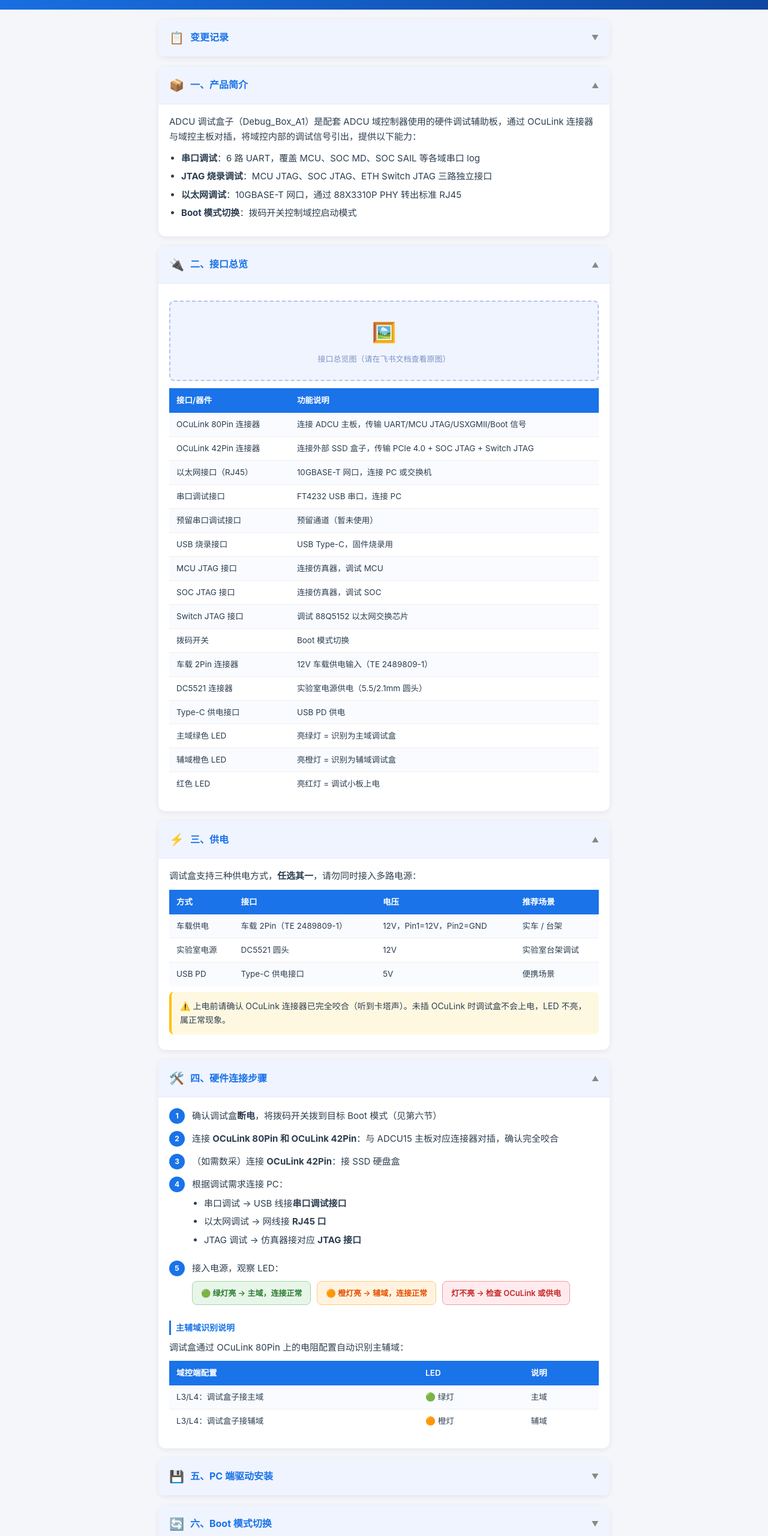
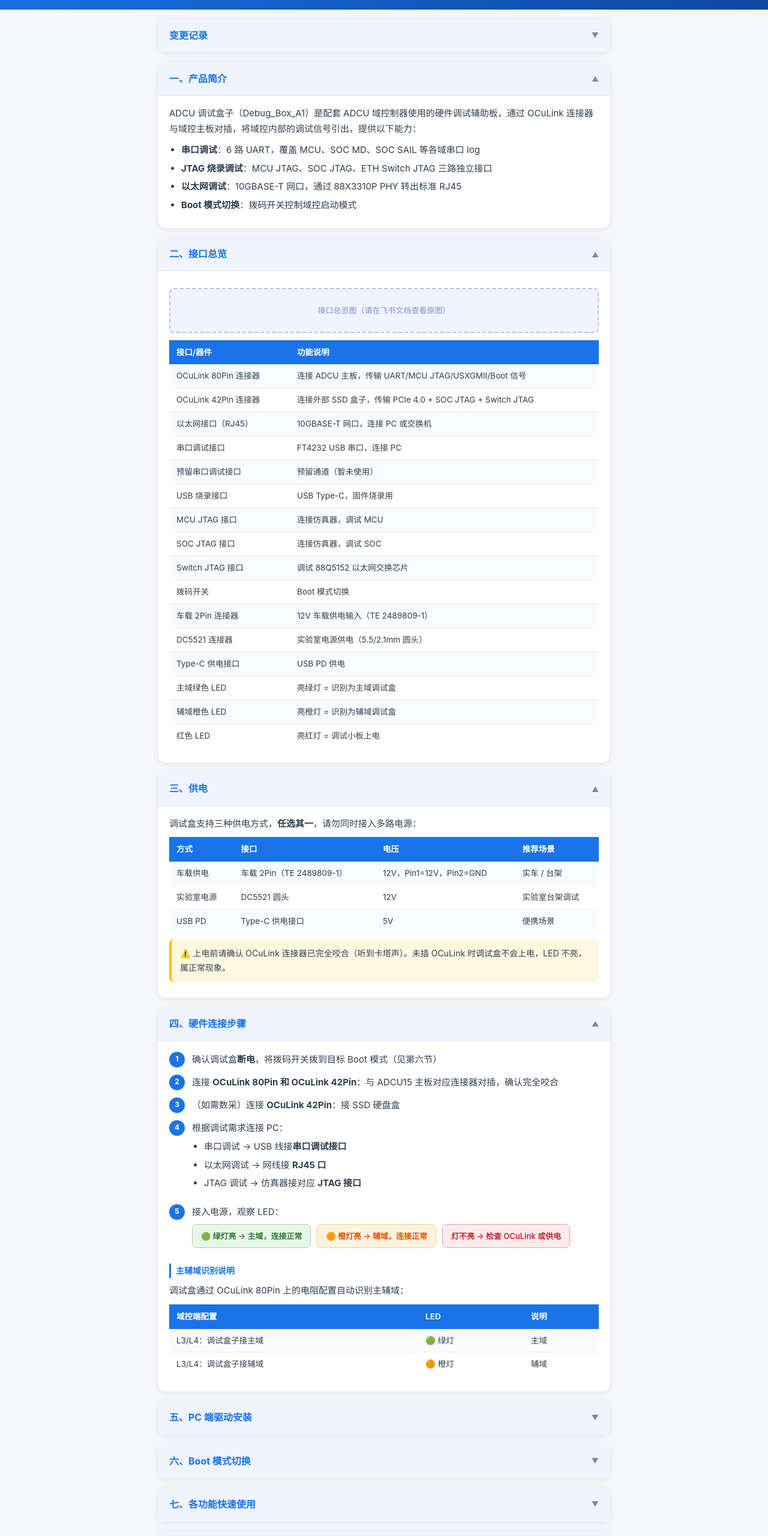
Before and after one commit to yangliu312/adcu-debug-box-guide, a plain HTML site: page index.html in a window 1280 px wide. Shown: the part 140-2700 px from the top of the page at 60% size. Drawn offline with Linux system fonts and the light colour scheme.

Commit message:
Remove emoji icons from all section headers

```diff
--- a/index.html
+++ b/index.html
@@ -116,7 +116,6 @@
   <!-- 变更记录 -->
   <div class="card">
     <div class="card-header" onclick="toggle(this)">
-      <span class="icon">📋</span>
       <span class="title">变更记录</span>
       <span class="arrow">▼</span>
     </div>
@@ -138,7 +137,6 @@
   <!-- 一、产品简介 -->
   <div class="card">
     <div class="card-header open" onclick="toggle(this)">
-      <span class="icon">📦</span>
       <span class="title">一、产品简介</span>
       <span class="arrow">▼</span>
     </div>
@@ -156,14 +154,12 @@
   <!-- 二、接口总览 -->
   <div class="card">
     <div class="card-header open" onclick="toggle(this)">
-      <span class="icon">🔌</span>
       <span class="title">二、接口总览</span>
       <span class="arrow">▼</span>
     </div>
     <div class="card-body show">
       <div class="img-placeholder">
-        <span class="icon">🖼️</span>
-        接口总览图（请在飞书文档查看原图）
+          接口总览图（请在飞书文档查看原图）
       </div>
       <div class="tbl-wrap">
         <table>
@@ -192,7 +188,6 @@
   <!-- 三、供电 -->
   <div class="card">
     <div class="card-header open" onclick="toggle(this)">
-      <span class="icon">⚡</span>
       <span class="title">三、供电</span>
       <span class="arrow">▼</span>
     </div>
@@ -215,7 +210,6 @@
   <!-- 四、硬件连接步骤 -->
   <div class="card">
     <div class="card-header open" onclick="toggle(this)">
-      <span class="icon">🛠️</span>
       <span class="title">四、硬件连接步骤</span>
       <span class="arrow">▼</span>
     </div>
@@ -253,7 +247,6 @@
   <!-- 五、PC 端驱动安装 -->
   <div class="card">
     <div class="card-header" onclick="toggle(this)">
-      <span class="icon">💾</span>
       <span class="title">五、PC 端驱动安装</span>
       <span class="arrow">▼</span>
     </div>
@@ -284,14 +277,12 @@
   <!-- 六、Boot 模式切换 -->
   <div class="card">
     <div class="card-header" onclick="toggle(this)">
-      <span class="icon">🔄</span>
       <span class="title">六、Boot 模式切换</span>
       <span class="arrow">▼</span>
     </div>
     <div class="card-body">
       <div class="img-placeholder">
-        <span class="icon">🖼️</span>
-        拨码开关示意图（请在飞书文档查看原图）
+          拨码开关示意图（请在飞书文档查看原图）
       </div>
       <p>调试盒右侧拨码开关控制 ADCU 域控的启动模式，修改后需<strong>重新上电</strong>生效：</p>
       <div class="tbl-wrap">
@@ -308,7 +299,6 @@
   <!-- 七、各功能快速使用 -->
   <div class="card">
     <div class="card-header" onclick="toggle(this)">
-      <span class="icon">🚀</span>
       <span class="title">七、各功能快速使用</span>
       <span class="arrow">▼</span>
     </div>
@@ -359,7 +349,6 @@
   <!-- 八、FAQ -->
   <div class="card">
     <div class="card-header" onclick="toggle(this)">
-      <span class="icon">❓</span>
       <span class="title">八、常见问题 FAQ</span>
       <span class="arrow">▼</span>
     </div>
@@ -390,7 +379,6 @@
   <!-- 九、注意事项 -->
   <div class="card">
     <div class="card-header" onclick="toggle(this)">
-      <span class="icon">⚠️</span>
       <span class="title">九、注意事项</span>
       <span class="arrow">▼</span>
     </div>
```
